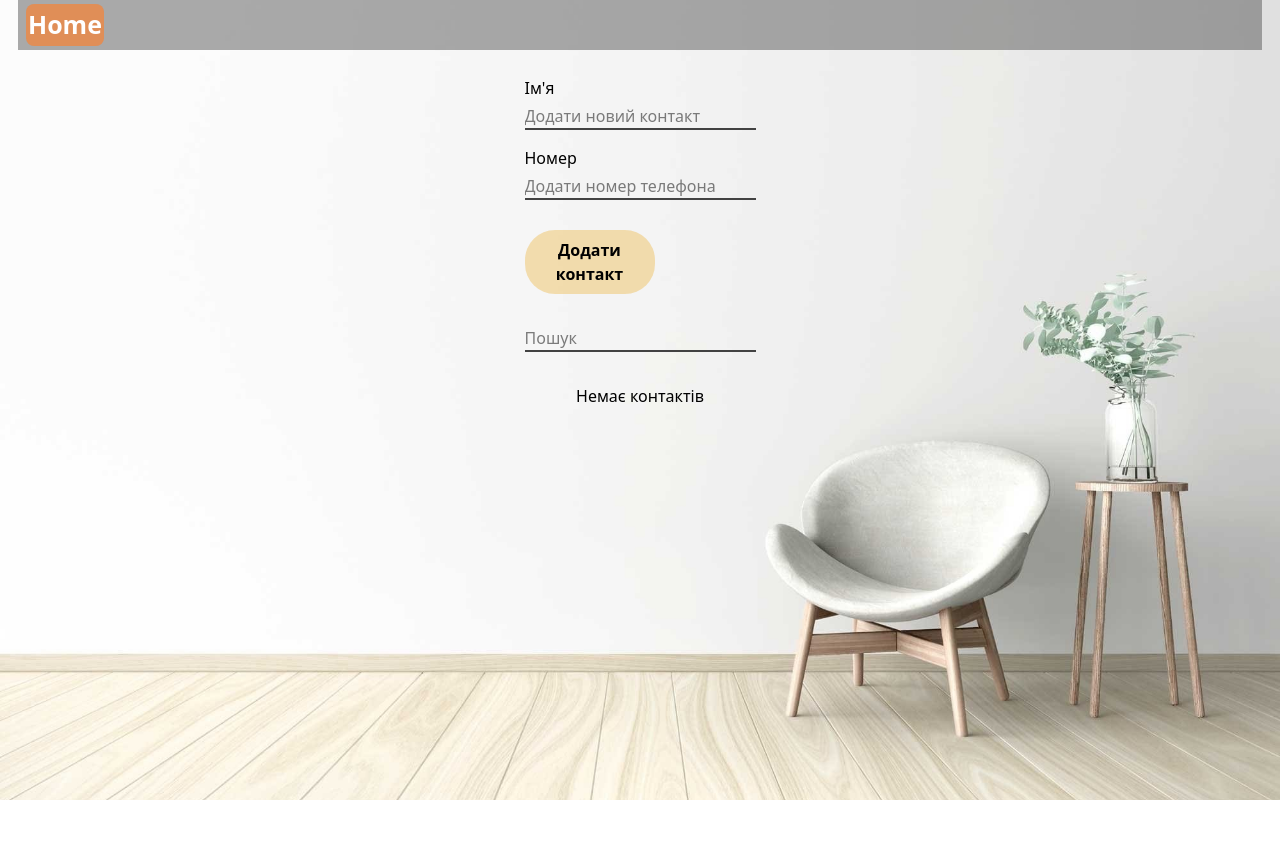
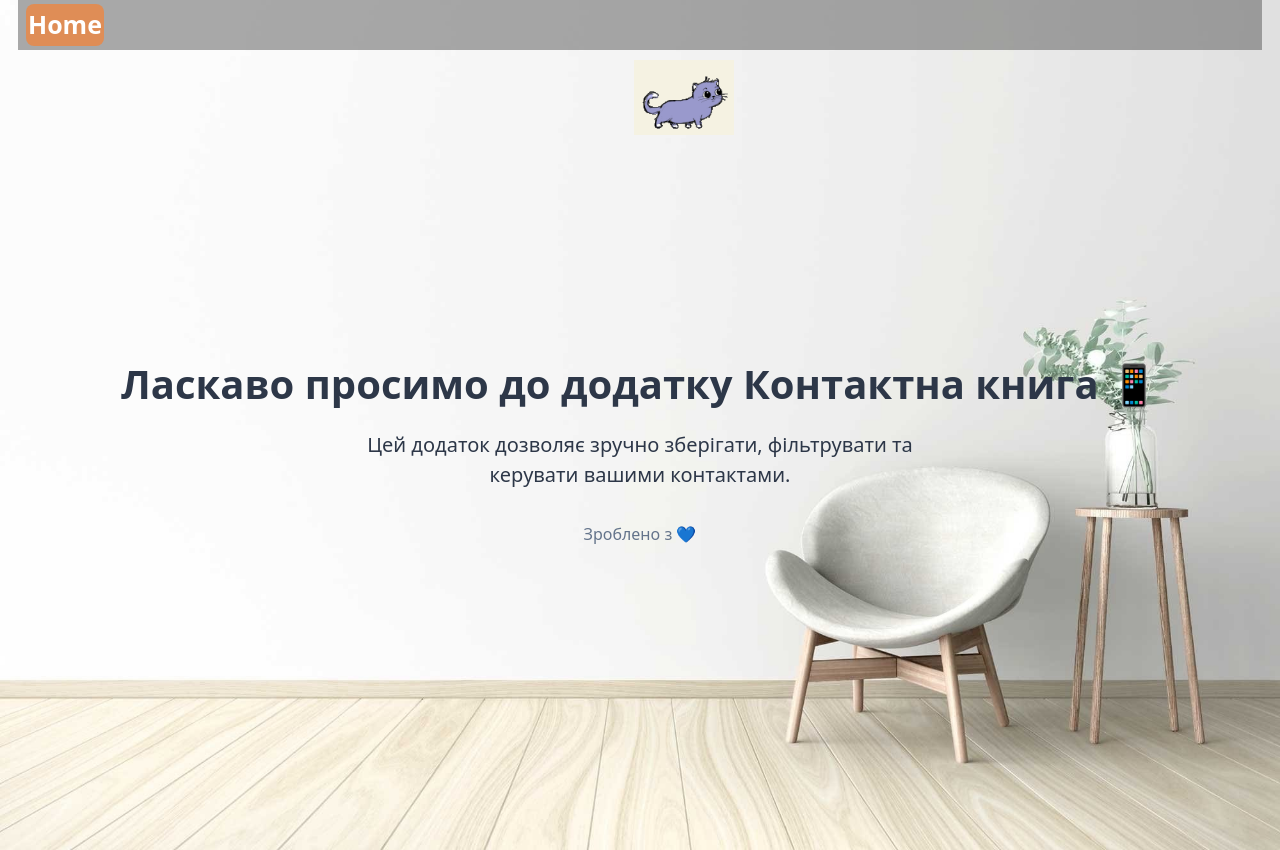
Before and after one commit to MarynaOr/goit-react-hw-08, a React (Vite) app: page / in a window 1280 px wide. Before the commit the page ends 800 px from the top, so only its background shows below. Built offline with nearby package versions, Linux system fonts and the light colour scheme.

Commit message:
cat/homePage

```diff
--- a/src/App.jsx
+++ b/src/App.jsx
@@ -19,14 +19,14 @@ function App() {
     <Routes>
 
       <Route path="/" element={<Layout/>} >
-            <Route element={<HomePage/>}/>
+            <Route index element={<HomePage/>}/>
 
       </Route>
 
 
     </Routes>
   {/* <AppBar/> */}
-      <ContactList />
+      {/* <ContactList /> */}
     </>
   );
 }
--- a/src/pages/HomePage.jsx
+++ b/src/pages/HomePage.jsx
@@ -1,8 +1,21 @@
+import s from './HomePage.module.css'
+
 const HomePage = () => {
   return (
     <>
-      <p>hello</p>
-    </>
+<section className={s.section}>
+  <h1 className={s.title} >Ласкаво просимо до додатку Контактна книга 📱</h1>
+      <p className={s.subtitle}>
+        Цей додаток дозволяє зручно зберігати, фільтрувати та керувати вашими контактами.
+      </p>
+      <p className={s.author}>Зроблено з 💙</p>
+
+<img src='../../public/cat-animation.gif' alt="cat" className={s.cat} />
+
+</section>
+
+
+      </>
   );
 };
 
--- /dev/null
+++ b/src/pages/HomePage.module.css
@@ -0,0 +1,49 @@
+.section {
+    height: 100vh;
+    display: flex;
+    flex-direction: column;
+    justify-content: center;
+    align-items: center;
+    /* background: linear-gradient(135deg, #dbeafe, #c7d2fe); */
+    text-align: center;
+    color: #2d3748;
+    padding: 1rem;
+  }
+
+  .title {
+    font-size: 2.5rem;
+    font-weight: bold;
+    margin-bottom: 1rem;
+  }
+
+  .subtitle {
+    font-size: 1.25rem;
+    max-width: 600px;
+  }
+
+  .author {
+    margin-top: 2rem;
+    color: #64748b;
+  }
+
+
+
+
+
+  .cat {
+    position: absolute;
+  top: 60px;
+  left: -150px;
+  width: 100px;
+  animation: runAcross 10s linear infinite;
+  z-index: 10;
+  }
+
+  @keyframes runAcross {
+    0% {
+      left: -150px;
+    }
+    100% {
+      left: 100%;
+    }
+  }
```
Also changed, not shown: public/cat-animation.gif (added).
